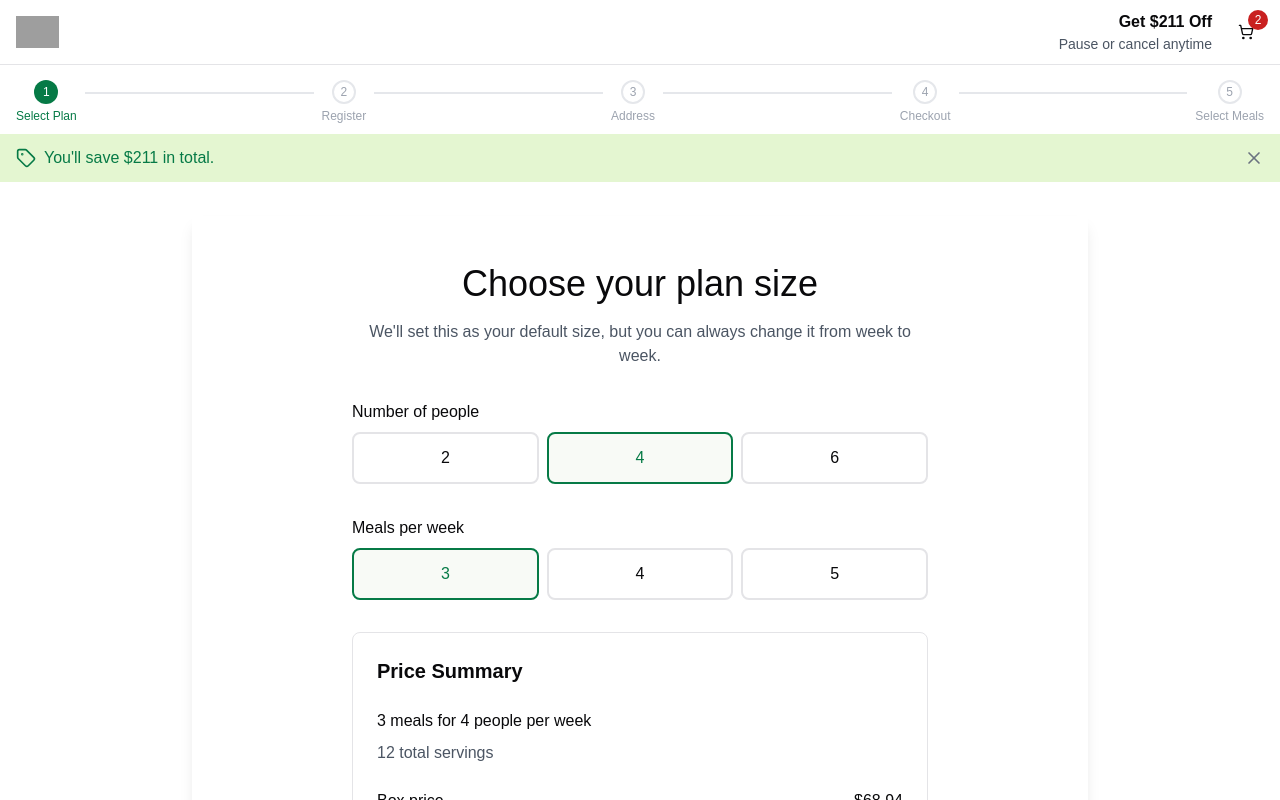
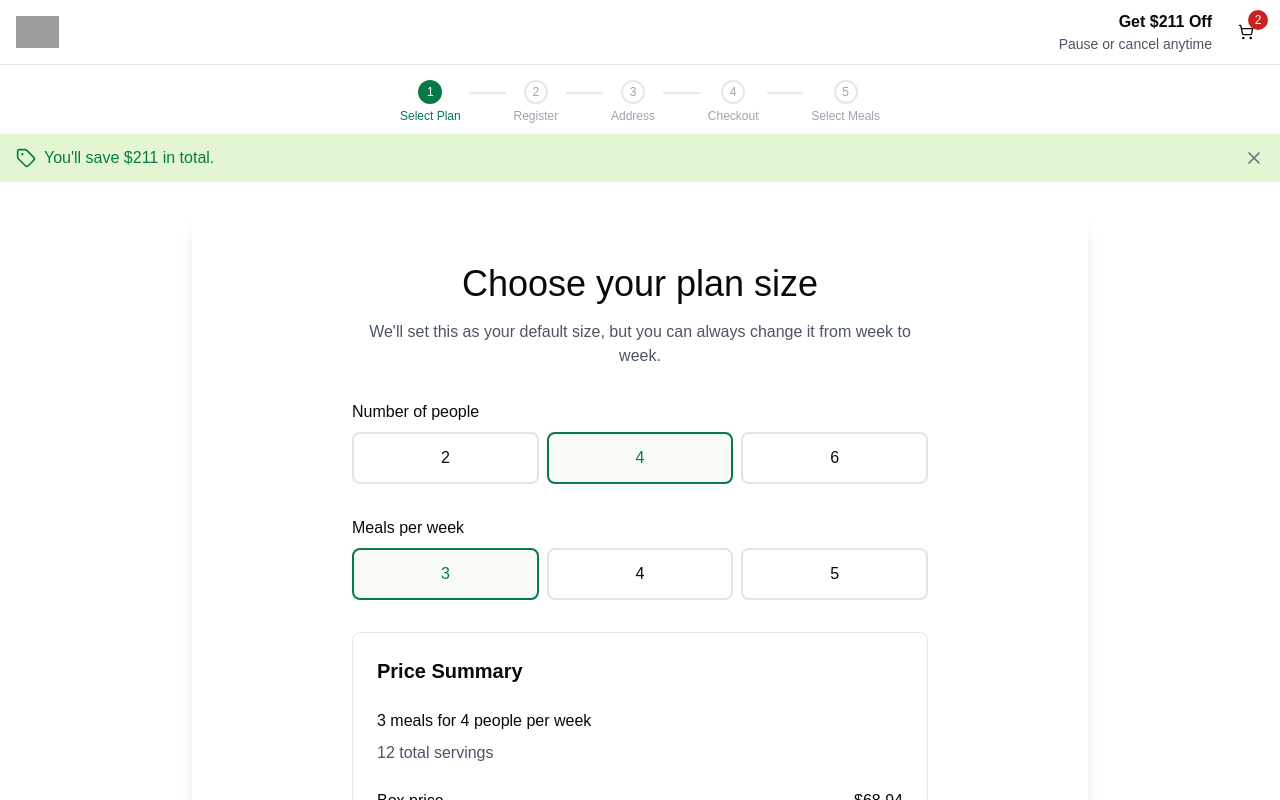
Before and after one commit to huntdavid175/home_kitchen_original, a Next.js app: page /subscribe in a window 1280 px wide. Shown: the top 800 px of the page. Built offline with nearby package versions, Linux system fonts and the light colour scheme; grey boxes are pictures that could not be loaded.

Commit message:
meal plan added

```diff
--- a/components/Subscription/MealPlanSelection.tsx
+++ b/components/Subscription/MealPlanSelection.tsx
@@ -86,7 +86,7 @@ export default function MealPlanSelection({
 
       {/* Progress Steps */}
       <div className="fixed top-16 left-0 right-0 z-20 bg-white border-b">
-        <div className="container mx-auto px-4 py-4">
+        <div className="container max-w-lg mx-auto px-4 py-4">
           <div className="flex justify-between">
             <div className="flex flex-col items-center">
               <div className="w-6 h-6 rounded-full bg-[#067a46] text-white flex items-center justify-center text-xs mb-1">
```
